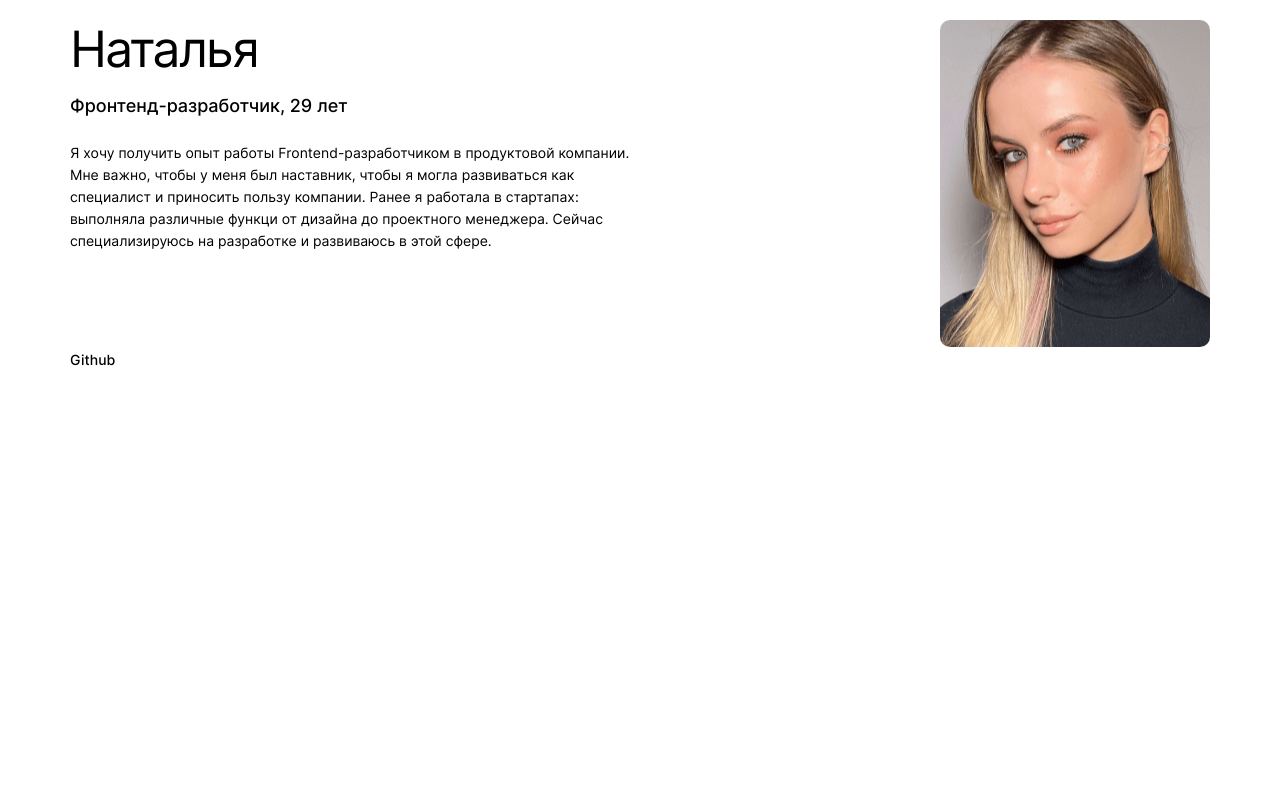
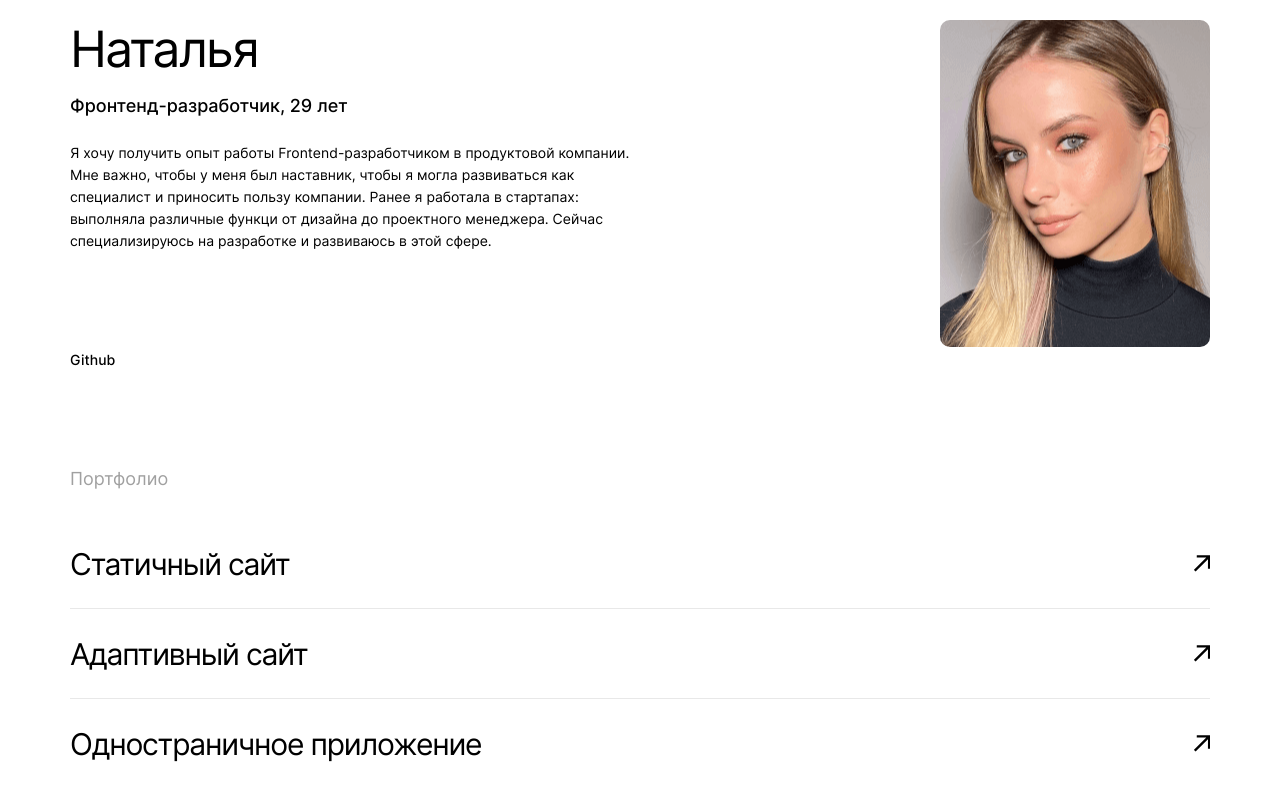
Before and after one commit to NataliUstinova/movies-explorer-frontend, a React (Create React App) app: page / in a window 1280 px wide. Shown: the part 2108-2908 px from the top of the page. Before the commit the page ends 2577 px from the top, so only its background shows below. Built offline with nearby package versions, Linux system fonts and the light colour scheme.

Commit message:
fix: portfolio #9

```diff
--- a/src/components/Main/Main.jsx
+++ b/src/components/Main/Main.jsx
@@ -4,6 +4,7 @@ import Navigation from "../Navigation/Navigation";
 import AboutProject from "../AboutProject/AboutProject";
 import Techs from "../Techs/Techs";
 import AboutMe from "../AboutMe/AboutMe";
+import Portfolio from "../Portfolio/Portfolio";
 
 const Main = () => {
   return (
@@ -13,6 +14,7 @@ const Main = () => {
       <AboutProject />
       <Techs />
       <AboutMe />
+      <Portfolio />
     </main>
   );
 };
--- a/src/components/Portfolio/Portfolio.css
+++ b/src/components/Portfolio/Portfolio.css
@@ -0,0 +1,20 @@
+.portfolio {
+  padding: 0 70px 106px;
+  margin: 0;
+}
+
+.portfolio__title {
+  margin: 0 0 30px;
+  padding: 0;
+  font-size: 18px;
+  font-weight: 400;
+  line-height: 20px;
+  letter-spacing: 0;
+  text-align: left;
+  color: #A0A0A0;
+}
+
+.portfolio__links {
+  display: flex;
+  flex-direction: column;
+}
--- a/src/components/Portfolio/Portfolio.jsx
+++ b/src/components/Portfolio/Portfolio.jsx
@@ -0,0 +1,30 @@
+import React from "react";
+import "./Portfolio.css";
+import PortfolioLink from "../PortfolioLink/PortfolioLink";
+import Separator from "../Separator/Separator";
+
+const Portfolio = () => {
+  return (
+    <section className="portfolio">
+      <p className="portfolio__title">Портфолио</p>
+      <div className="portfolio__links">
+        <PortfolioLink
+          text={"Статичный сайт"}
+          link={"https://github.com/NataliUstinova/first-project"}
+        />
+        <Separator />
+        <PortfolioLink
+          text={"Адаптивный сайт"}
+          link={"https://nataliustinova.github.io/russian-travel/"}
+        />
+        <Separator />
+        <PortfolioLink
+          text={"Одностраничное приложение"}
+          link={"https://mesto.nata.u.nomoredomains.icu/"}
+        />
+      </div>
+    </section>
+  );
+};
+
+export default Portfolio;
--- /dev/null
+++ b/src/components/PortfolioLink/PortfolioLink.css
@@ -0,0 +1,47 @@
+.portfolio-link {
+  margin: 0;
+  padding: 0;
+  text-decoration: none;
+  color: #000;
+  display: flex;
+  flex-direction: row;
+  justify-content: space-between;
+  align-items: center;
+  height: 89px;
+}
+
+.portfolio-link__text {
+  padding: 0;
+  margin: 0;
+  font-style: normal;
+  font-weight: 400;
+  font-size: 30px;
+  line-height: 50px;
+  letter-spacing: -0.04em;
+}
+
+.portfolio-link:hover, .portfolio-link:active {
+  opacity: 0.5;
+}
+
+.portfolio-link__arrow {
+  background: url(./../../images/arrow.svg) no-repeat center center;
+  width: 16px;
+  height: 17px;
+}
+
+.portfolio-link__arrow-animation {
+  animation: rotation 1s ease-in-out;
+}
+
+@keyframes rotation {
+  0% {
+    transform: rotate(0deg);
+  }
+  50% {
+    transform: rotate(45deg);
+      }
+  100% {
+    transform: rotate(0deg);
+  }
+}
--- /dev/null
+++ b/src/components/PortfolioLink/PortfolioLink.jsx
@@ -0,0 +1,33 @@
+import { useState } from "react";
+import "./PortfolioLink.css";
+
+import React from "react";
+
+const PortfolioLink = ({ text, link }) => {
+  const [hover, setIsHover] = useState(false);
+  return (
+    <>
+      <a
+        href={link}
+        target="_blank"
+        rel="noreferrer"
+        className="portfolio-link"
+        onMouseOver={() => {
+          setIsHover(true);
+        }}
+        onMouseLeave={() => {
+          setIsHover(false);
+        }}
+      >
+        <p className="portfolio-link__text">{text}</p>
+        <div
+          className={`portfolio-link__arrow ${
+            hover && "portfolio-link__arrow-animation"
+          }`}
+        />
+      </a>
+    </>
+  );
+};
+
+export default PortfolioLink;
```
Also changed, not shown: src/images/arrow.svg (added).
